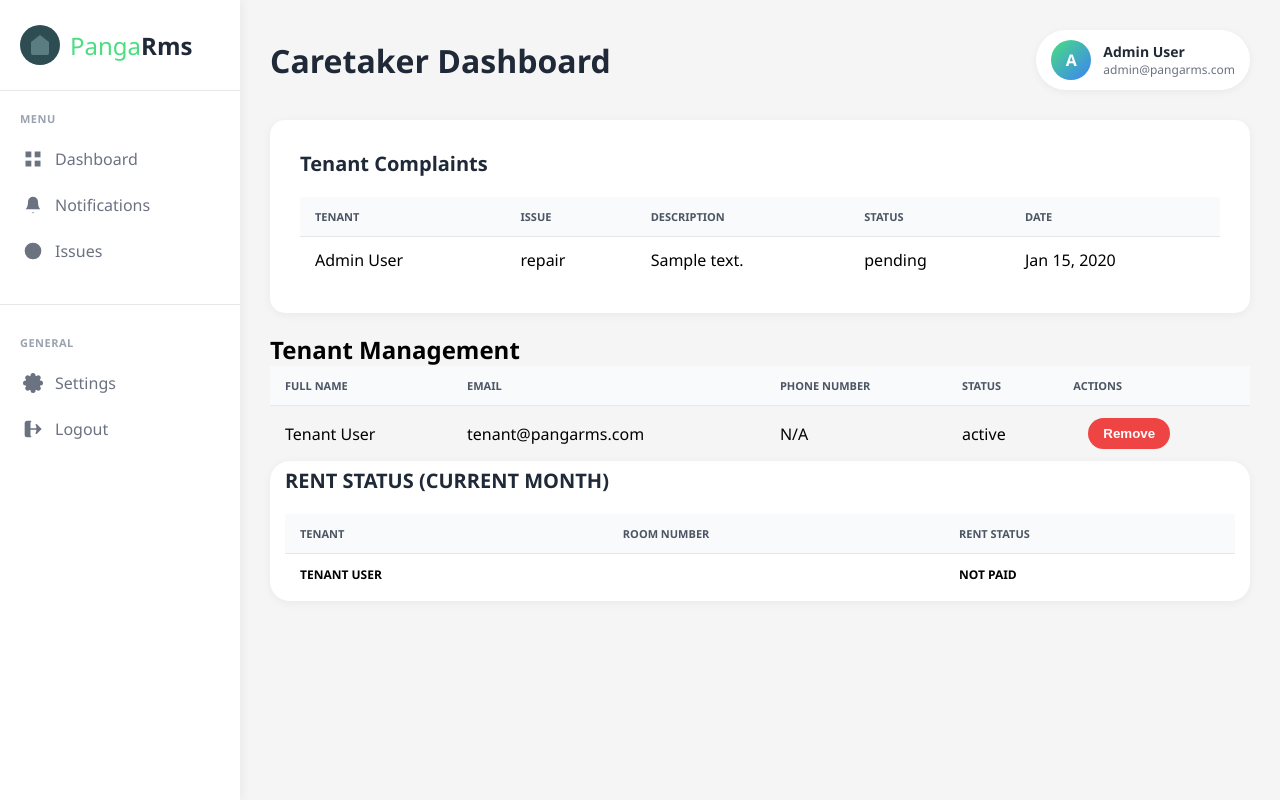
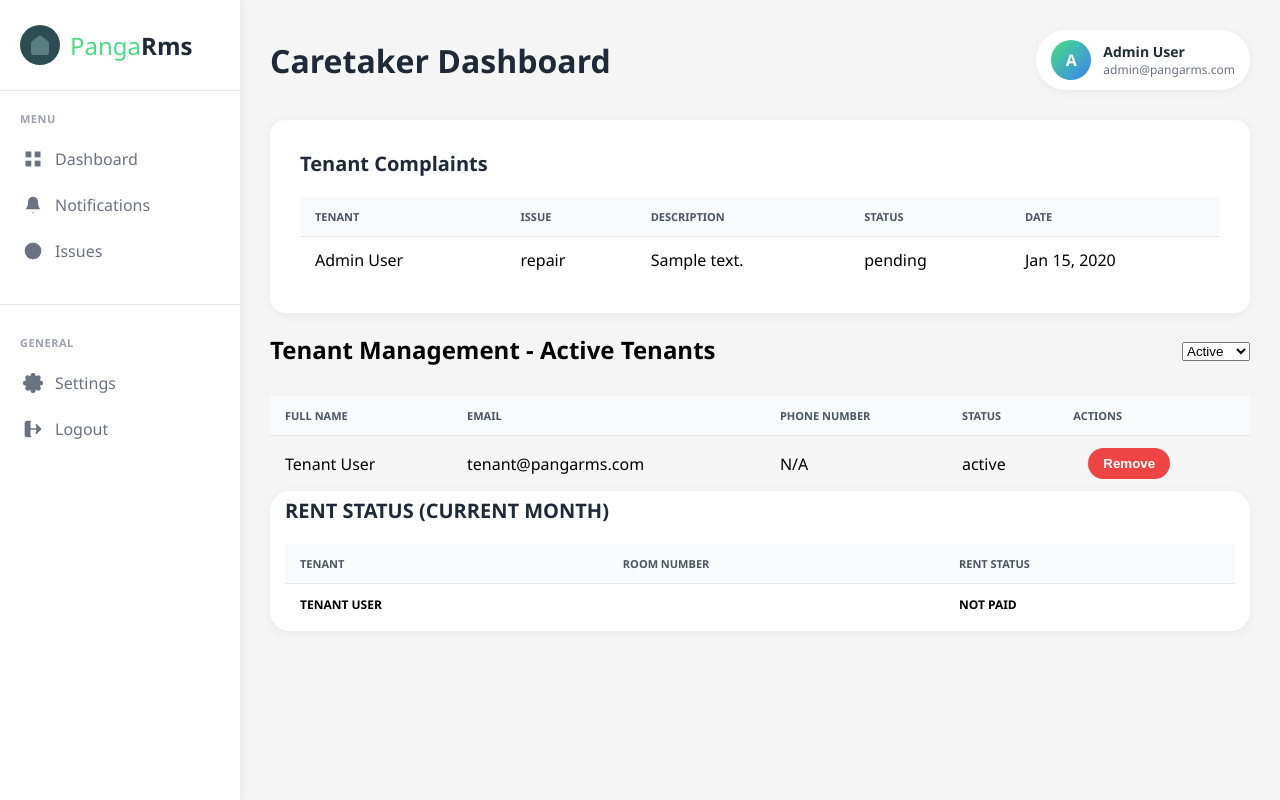
Before and after one commit to gitnold/panga_rms, a PHP site: page /caretaker_dashboard.php in a window 1280 px wide. Run offline with PHP 8.4, Linux system fonts and the light colour scheme; a user stored in the database is signed in; data comes from the database, SQL or seed files in the repository; tables that the repository leaves empty hold one stand-in row (values such as "Sample post").

Commit message:
feat: implement tenant filtering in caretaker dashboard

```diff
--- a/caretaker_dashboard.php
+++ b/caretaker_dashboard.php
@@ -45,9 +45,25 @@ if ($_SERVER['REQUEST_METHOD'] === 'POST' && isset($_POST['remove_tenant'])) {
     $stmt_remove->close();
 }
 
-// Get all tenants
+// Determine current tenant filter
+$filter_status = $_GET['tenant_status'] ?? 'active'; // Default to active
+
+// Get all tenants based on filter
 $tenants = [];
-$stmt_tenants = $conn->prepare("SELECT id, fullname, email, phone_number, status FROM users WHERE role = 'tenant'");
+$sql_tenants = "SELECT id, fullname, email, phone_number, status FROM users WHERE role = 'tenant'";
+$params = [];
+$types = "";
+
+if ($filter_status !== 'all') {
+    $sql_tenants .= " AND status = ?";
+    $params[] = $filter_status;
+    $types .= "s";
+}
+
+$stmt_tenants = $conn->prepare($sql_tenants);
+if (!empty($params)) {
+    $stmt_tenants->bind_param($types, ...$params);
+}
 $stmt_tenants->execute();
 $result_tenants = $stmt_tenants->get_result();
 while ($row_tenant = $result_tenants->fetch_assoc()) {
@@ -275,7 +291,16 @@ $conn->close();
 
         <!-- Tenant Management -->
         <div class="tenant-management">
-            <h2>Tenant Management</h2>
+            <div class="issues-header">
+                <h2>Tenant Management - <?php echo ucfirst($filter_status); ?> Tenants</h2>
+                <form action="caretaker_dashboard.php" method="GET" class="tenant-filter-form">
+                    <select name="tenant_status" onchange="this.form.submit()">
+                        <option value="active" <?php echo ($filter_status === 'active') ? 'selected' : ''; ?>>Active</option>
+                        <option value="inactive" <?php echo ($filter_status === 'inactive') ? 'selected' : ''; ?>>Inactive</option>
+                        <option value="all" <?php echo ($filter_status === 'all') ? 'selected' : ''; ?>>All</option>
+                    </select>
+                </form>
+            </div>
             <table>
                 <thead>
                     <tr>
```
